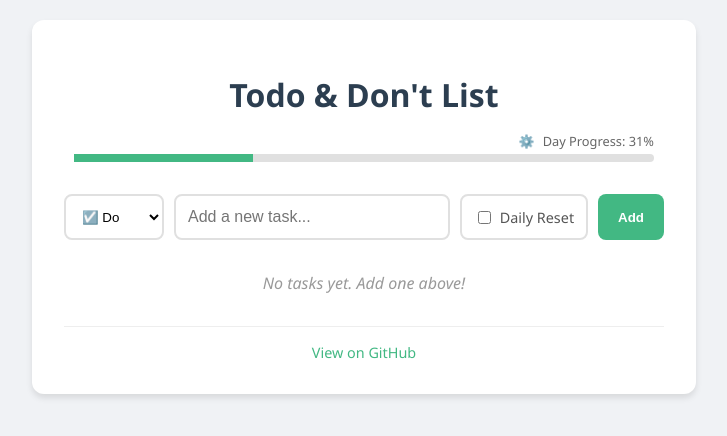
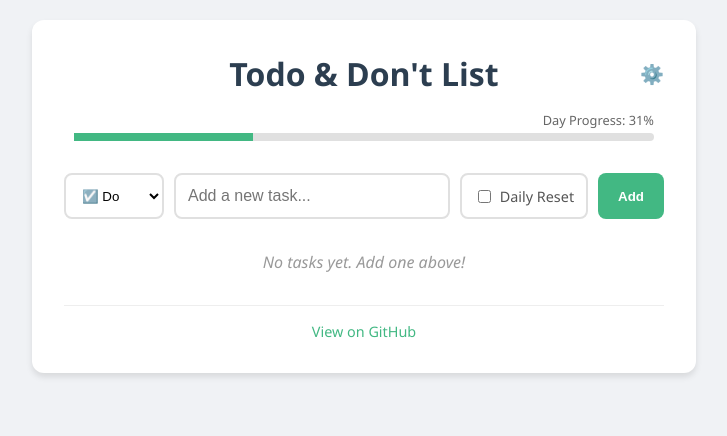
Before and after one commit to blue1st/todo-dont-list, a Nuxt app: page / in a window 1280 px wide. Shown: the top 436 px of the page, without its empty margins (276-1003 px from the left). Built offline with nearby package versions, Linux system fonts and the light colour scheme.

Commit message:
refactor: relocate settings toggle and panel to a new header section and update associated styles.

```diff
--- a/app.vue
+++ b/app.vue
@@ -1,11 +1,8 @@
 <template>
   <div class="container">
+    <div class="header">
       <h1>Todo & Don't List</h1>
-
-    <div class="progress-section">
-      <div class="progress-label">
       <span @click="showSettings = !showSettings" class="settings-toggle" title="Settings">⚙️</span>
-        Day Progress: {{ Math.round(dayProgress) }}%
     </div>
 
     <div v-if="showSettings" class="settings-panel">
@@ -29,6 +26,11 @@
         <input type="number" v-model="endHour" @change="saveSettings" min="1" max="30" class="time-input"> :
         <input type="number" v-model="endMinute" @change="saveSettings" min="0" max="59" class="time-input">
       </div>
+    </div>
+
+    <div class="progress-section">
+      <div class="progress-label">
+        Day Progress: {{ Math.round(dayProgress) }}%
       </div>
 
       <div
@@ -770,10 +772,19 @@ body {
   box-shadow: 0 4px 6px rgba(0,0,0,0.1);
 }
 
+.header {
+  display: flex;
+  justify-content: center;
+  align-items: center;
+  position: relative;
+  margin-bottom: 1rem;
+}
+
 h1 {
   text-align: center;
   color: #2c3e50;
-  margin-bottom: 1rem;
+  margin: 0;
+  flex-grow: 1;
 }
 
 .progress-section {
@@ -806,21 +817,23 @@ h1 {
 }
 
 .settings-toggle {
+  position: absolute;
+  right: 0;
   cursor: pointer;
-  margin-right: 5px;
   user-select: none;
+  font-size: 1.2rem;
 }
 
 .settings-panel {
   display: flex;
-  justify-content: flex-end;
+  flex-direction: column;
   gap: 15px;
-  margin-bottom: 8px;
+  margin-bottom: 1.5rem;
   font-size: 0.9rem;
-  background: #f8f8f8;
-  padding: 8px;
-  border-radius: 4px;
-  align-items: center;
+  background: #f8f9fa;
+  padding: 15px;
+  border-radius: 8px;
+  border: 1px solid #e9ecef;
 }
 
 .sync-group {
```
Lines whose indentation alone changed are shown as unchanged.
